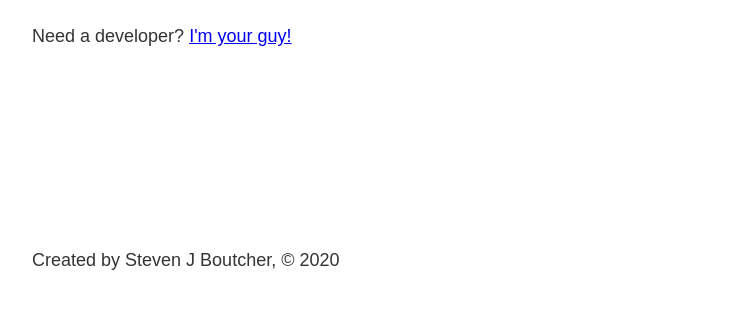
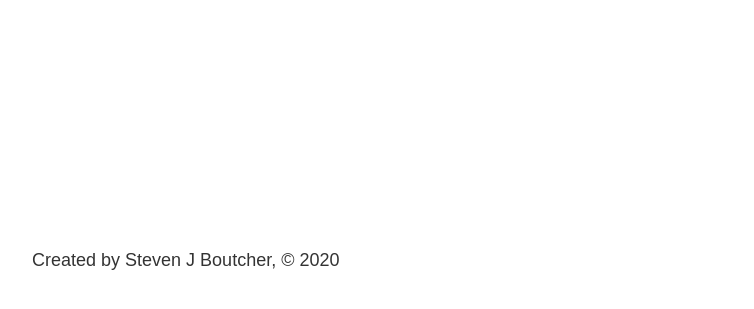
Before and after one commit to boutchersj/ADHDecoded, a Gatsby site: page / in a window 1280 px wide. Shown: the part 483-792 px from the top of the page, without its empty margins (251-1005 px from the left). Built offline with nearby package versions, Linux system fonts and the light colour scheme; Gatsby itself is replaced by a stand-in of ours.

Commit message:
Clean up homepage links

```diff
--- a/src/pages/index.js
+++ b/src/pages/index.js
@@ -11,7 +11,6 @@ const IndexPage = () => {
             <main>
                 <h1>Hello.</h1>
                 <h2>I'm Steven, a front-end developer living in small-town Wisconsin.</h2>
-                <p>Need a developer? <Link to='/contact'>I'm your guy!</Link></p>
             </main>
         </Layout>
     )
```
